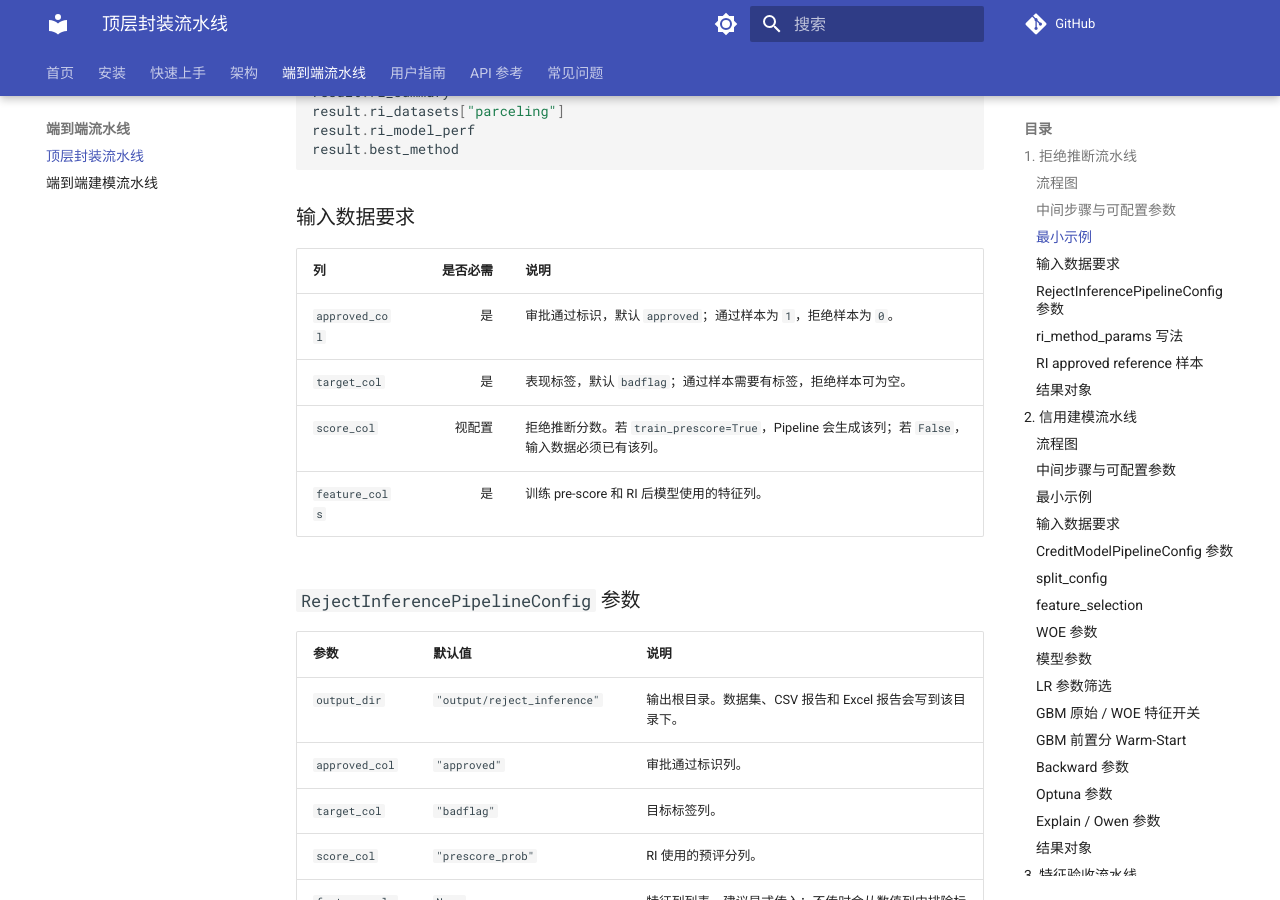
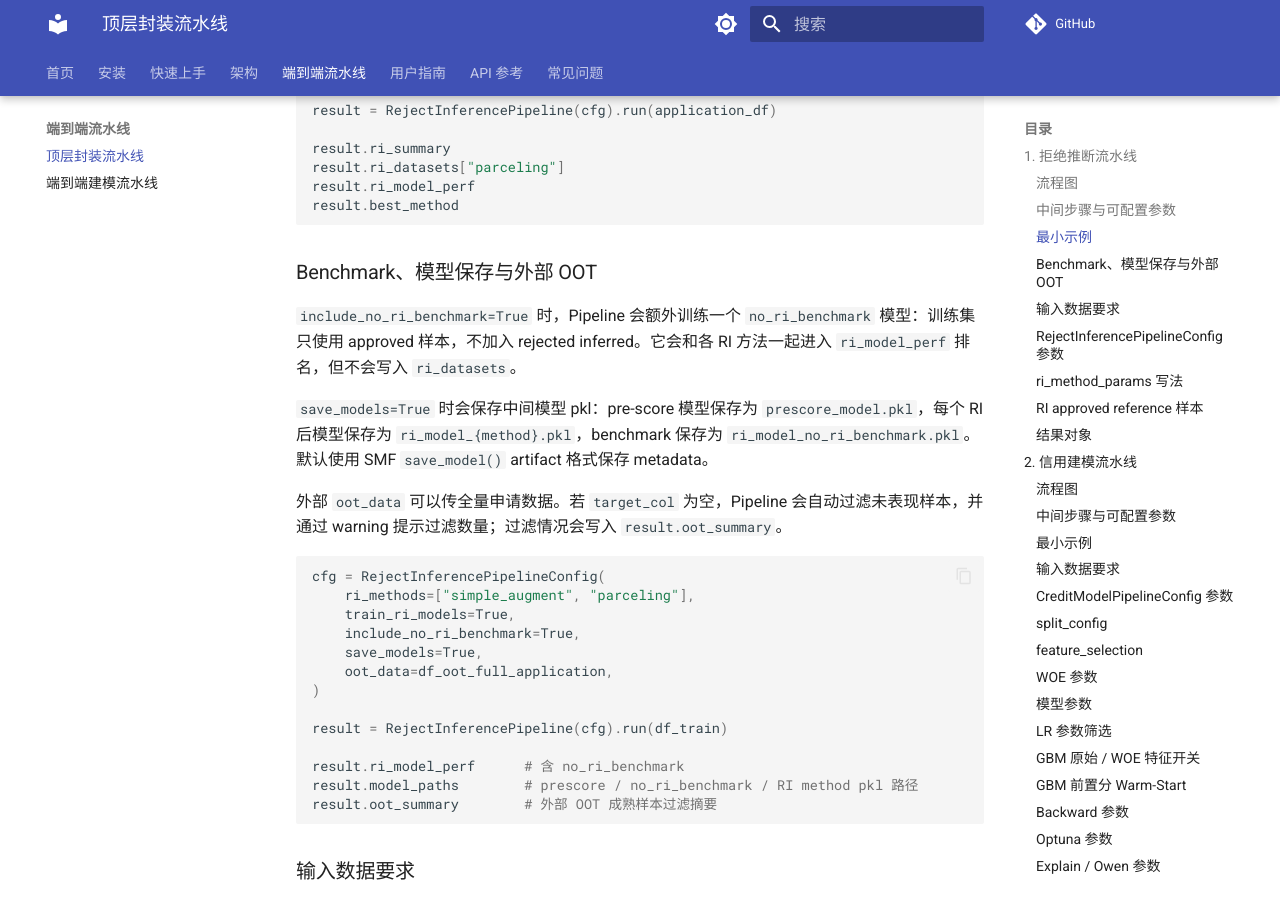
Before and after one commit to Kyle-J-Sun/SuperModelingFactory_doc, an MkDocs documentation site: the page built from docs/pipeline_one_click.md, in a window 1280 px wide and 900 px high, scrolled down 2008 px. Built offline with MkDocs 1.6.1 and Material for MkDocs 9.7.7, drawn with Linux system fonts in a browser that asks for light colours; comment, search, counter and statistics services are not loaded; some of the changed text lies outside the part shown.

Commit message:
Document reject inference benchmark outputs

````diff
--- a/docs/pipeline_one_click.md
+++ b/docs/pipeline_one_click.md
@@ -56,9 +56,12 @@ flowchart LR
     M -->|output_subset| O["approved 子样本 + rejected inferred"]
     N --> P{"train_ri_models"}
     O --> P
-    P -->|True| Q["训练 RI 后模型并评估 OOT"]
+    P -->|True| Q["训练 RI 后模型<br/>含 no_ri_benchmark"]
     P -->|False| R["只输出 RI 数据集与摘要"]
-    Q --> S["CSV / Excel / Result"]
+    Q --> T{"save_models"}
+    T -->|True| U["保存 pre-score / RI 模型 pkl"]
+    T -->|False| S["CSV / Excel / Result"]
+    U --> S
     R --> S
 ```
 
@@ -68,11 +71,11 @@ flowchart LR
 |---|---|---|
 | 输入校验与特征准备 | `approved_data`、`rejected_data` 基础样本 | `approved_col`、`target_col`、`score_col`、`feature_cols` |
 | pre-score 训练或复用 | `score_col` 分数列、`prescore_model` | `train_prescore`、`prescore_model_type`、`prescore_params`、`prescore_test_size`、`random_state` |
-| OOT 口径确定 | OOT 样本、建模样本池 | `oot_data`、`oot_frac`、`random_state` |
+| OOT 口径确定 | OOT 样本、建模样本池、`oot_summary` | `oot_data`、`oot_frac`、`random_state`；外部 OOT 会自动过滤 `target_col` 为空的未表现样本 |
 | RI 参考样本确定 | `ri_approved_reference_data`、`ri_approved_summary` | `ri_approved_data`、`ri_approved_query`、`ri_approved_func`、`ri_approved_frac`、`ri_approved_n`、`ri_approved_scope` |
 | RI 数据集生成 | `ri_datasets`、`ri_summary` | `ri_methods`、`ri_method_params`，例如 `bad_rate`、`cutoff`、`weight_factor`、`n_parcels` |
-| RI 后模型训练 | `ri_models`、`ri_model_perf` | `train_ri_models`、`ri_model_type`、`ri_model_params` |
-| 性能评估与报告 | `best_method`、`report_path` | `perf_pct_bins`、`min_bin_prop`、`write_outputs`、`write_excel`、`output_dir` |
+| RI 后模型训练 | `ri_models`、`ri_model_perf` | `train_ri_models`、`include_no_ri_benchmark`、`ri_model_type`、`ri_model_params` |
+| 性能评估、模型保存与报告 | `best_method`、`model_paths`、`report_path` | `perf_pct_bins`、`min_bin_prop`、`save_models`、`model_output_dir`、`model_include_metadata`、`write_outputs`、`write_excel`、`output_dir` |
 
 ### 最小示例
 
@@ -99,6 +102,30 @@ result.ri_summary
 result.ri_datasets["parceling"]
 result.ri_model_perf
 result.best_method
+```
+
+### Benchmark、模型保存与外部 OOT
+
+`include_no_ri_benchmark=True` 时，Pipeline 会额外训练一个 `no_ri_benchmark` 模型：训练集只使用 approved 样本，不加入 rejected inferred。它会和各 RI 方法一起进入 `ri_model_perf` 排名，但不会写入 `ri_datasets`。
+
+`save_models=True` 时会保存中间模型 pkl：pre-score 模型保存为 `prescore_model.pkl`，每个 RI 后模型保存为 `ri_model_{method}.pkl`，benchmark 保存为 `ri_model_no_ri_benchmark.pkl`。默认使用 SMF `save_model()` artifact 格式保存 metadata。
+
+外部 `oot_data` 可以传全量申请数据。若 `target_col` 为空，Pipeline 会自动过滤未表现样本，并通过 warning 提示过滤数量；过滤情况会写入 `result.oot_summary`。
+
+```python
+cfg = RejectInferencePipelineConfig(
+    ri_methods=["simple_augment", "parceling"],
+    train_ri_models=True,
+    include_no_ri_benchmark=True,
+    save_models=True,
+    oot_data=df_oot_full_application,
+)
+
+result = RejectInferencePipeline(cfg).run(df_train)
+
+result.ri_model_perf      # 含 no_ri_benchmark
+result.model_paths        # prescore / no_ri_benchmark / RI method pkl 路径
+result.oot_summary        # 外部 OOT 成熟样本过滤摘要
 ```
 
 ### 输入数据要求
@@ -131,7 +158,11 @@ result.best_method
 | `train_ri_models` | `True` | 是否基于每个 RI 增强数据集训练后续模型并比较 OOT 表现。 |
 | `ri_model_type` | `"lgb"` | RI 后建模使用的模型类型。 |
 | `ri_model_params` | `{}` | RI 后模型参数，会覆盖默认 LightGBM 参数。 |
-| `oot_data` | `None` | 外部指定 OOT 数据。传入后不再从 approved 样本随机抽 OOT。 |
+| `include_no_ri_benchmark` | `True` | 是否额外训练 approved-only benchmark 模型，方法名为 `no_ri_benchmark`。 |
+| `save_models` | `False` | 是否保存 pre-score 和 RI 后模型 pkl。 |
+| `model_output_dir` | `None` | 模型 pkl 输出目录；不传时使用 `{output_dir}/models`。 |
+| `model_include_metadata` | `True` | 是否使用 SMF `save_model()` artifact envelope 保存 metadata。 |
+| `oot_data` | `None` | 外部指定 OOT 数据。传入后不再从 approved 样本随机抽 OOT；若包含 `target_col` 为空的未表现样本，会自动过滤并 warning。 |
 | `oot_frac` | `0.2` | 未传 `oot_data` 时，从 approved 样本中随机抽取 OOT 的比例。 |
 | `perf_pct_bins` | `10` | `PerformanceEvaluator` 的分箱数量。 |
 | `min_bin_prop` | `0.03` | 性能评估最小分箱占比。 |
@@ -208,14 +239,16 @@ cfg = RejectInferencePipelineConfig(
 | `rejected_data` | 拒绝样本数据，包含 pre-score。 |
 | `ri_datasets` | `{method: DataFrame}`，每种 RI 方法生成的增强训练集。 |
 | `ri_summary` | 每种 RI 方法的数据规模、坏账率、是否有权重列等汇总。 |
-| `ri_model_perf` | 每种 RI 增强数据训练模型后的 train / validation / OOT 表现。 |
-| `best_method` | 按 OOT AUC 排名的最佳 RI 方法。 |
+| `ri_model_perf` | 每种 RI 增强数据和 `no_ri_benchmark` 训练模型后的 train / validation / OOT 表现。 |
+| `best_method` | 按 OOT AUC 排名的最佳方法，可能是 RI 方法或 `no_ri_benchmark`。 |
 | `prescore_model` | pre-score 模型 wrapper；若 `train_prescore=False` 则为空。 |
-| `ri_models` | `{method: model}`，每种 RI 方法训练出的模型。 |
+| `ri_models` | `{method: model}`，每种 RI 方法和可选 `no_ri_benchmark` 训练出的模型。 |
 | `report_path` | Excel 报告路径；若 `write_excel=False` 则为空。 |
 | `approved_full_data` | 主输入数据中的全量 approved 样本。 |
 | `ri_approved_reference_data` | 实际用于 RI 规则估计的 approved reference 样本。 |
 | `ri_approved_summary` | approved reference 来源、样本量、输出 approved 样本量和保留比例。 |
+| `model_paths` | `{model_key: path}`，当 `save_models=True` 时记录 pre-score、benchmark 和 RI 后模型 pkl 路径。 |
+| `oot_summary` | OOT 来源、原始样本数、成熟样本数、过滤未表现样本数和缺失率。 |
 
 ## 2. 信用建模流水线
 
````
